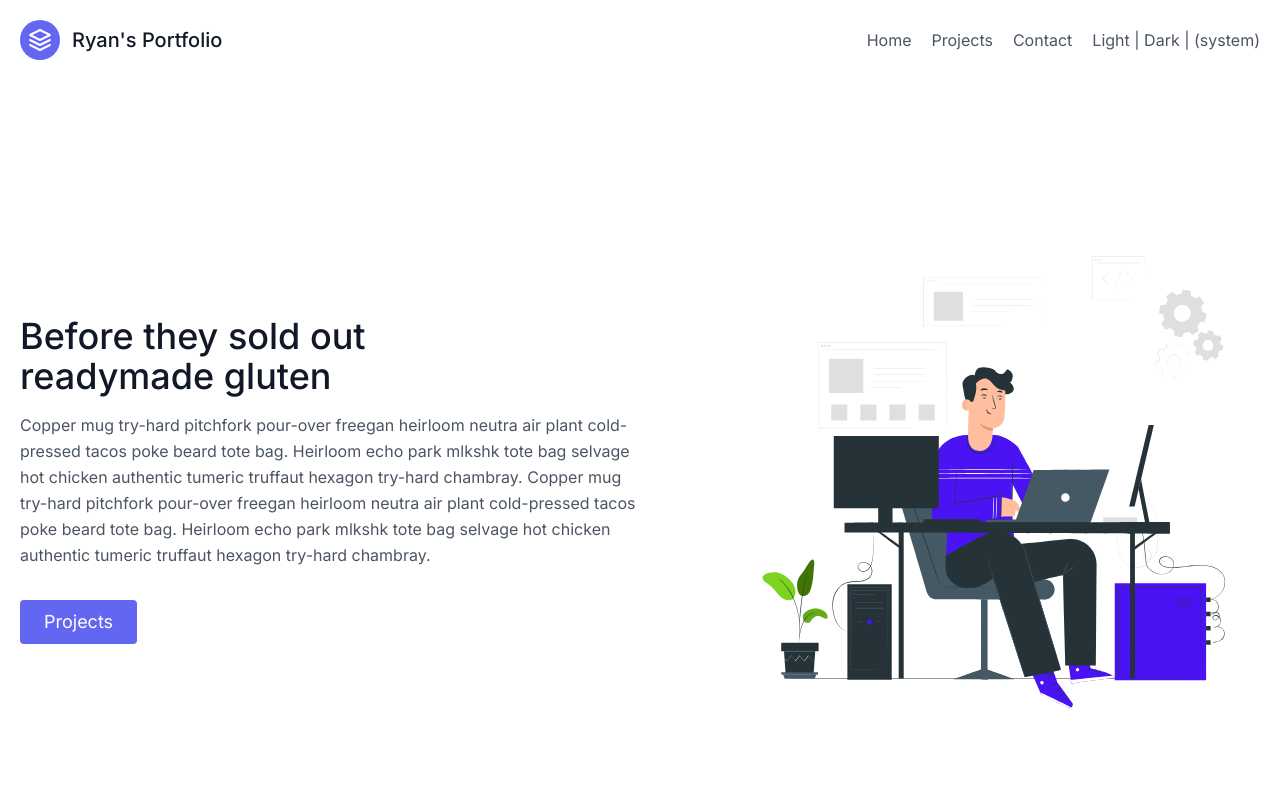
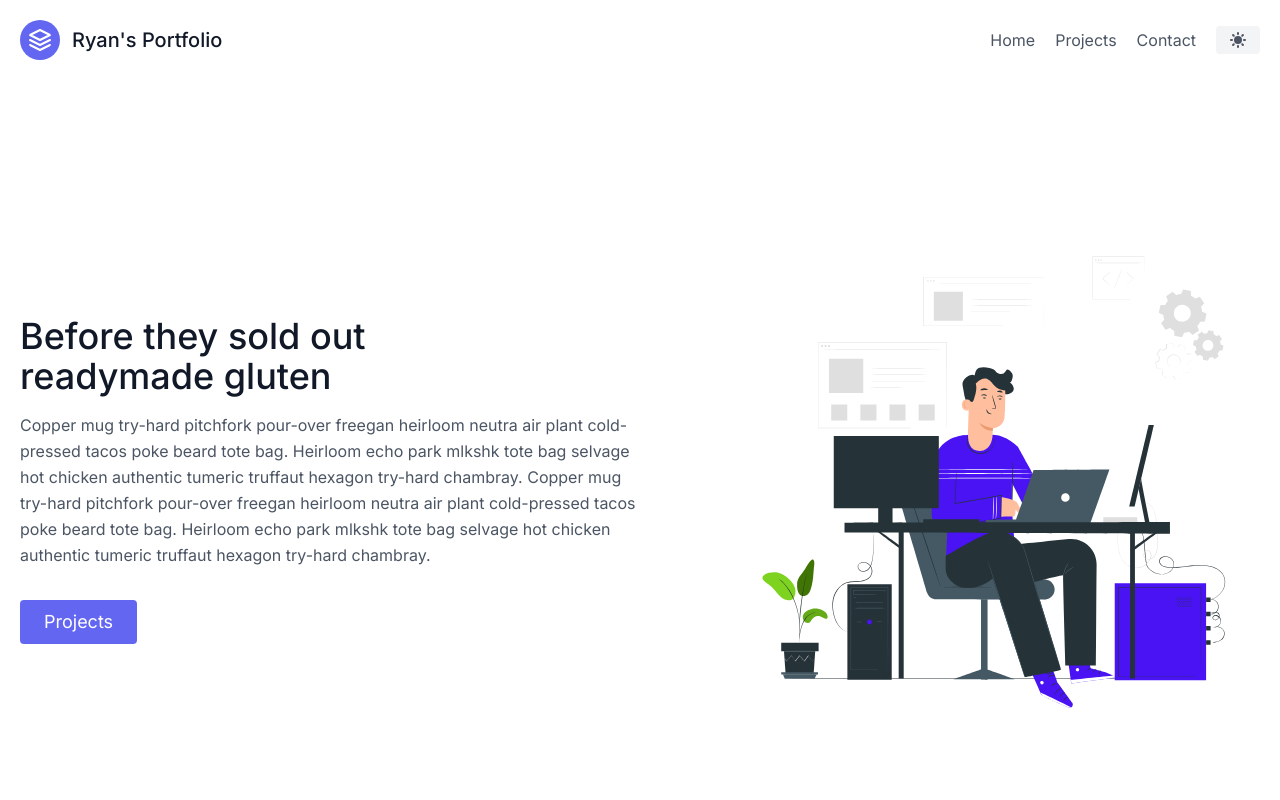
Before and after one commit to Ryan-Nam/next-portfolio, a Next.js app: page / in a window 1280 px wide. Shown: the top 800 px of the page. Built offline with nearby package versions, Linux system fonts and the light colour scheme.

Commit message:
Fix darkmode button

```diff
--- a/src/app/ThemeSwitcher.js
+++ b/src/app/ThemeSwitcher.js
@@ -9,18 +9,55 @@
 
   // useEffect only runs on the client, so now we can safely show the UI
   useEffect(() => {
-    setMounted(true)
-  }, [])
+    setMounted(true);
+  }, []);
 
   if (!mounted) {
-    return null
+    return null;
   }
 
+  const buttonClasses = `
+    inline-flex items-center
+    border-0 py-1 px-3 rounded text-base mt-4 md:mt-0
+    focus:outline-none
+    bg-gray-100
+    hover:bg-gray-50
+    hover:text-orange-500
+    ${theme === 'dark' ? 'bg-slate-600 text-slate-400 hover:bg-slate-700 hover:text-yellow-300':''}
+  `;
+
   return (
-    <span>
-        <span onClick={()=>setTheme('light')}>Light</span> | {" "}
-        <span onClick={()=> setTheme('dark')}>Dark</span> | ({theme})
-      </span>
+    <button
+      className={buttonClasses}
+      type="button"
+      onClick={() => setTheme(theme === "dark" ? "light" : "dark")}
+    >
+      {theme === "dark" ? (
+        // Dark Mode
+        <svg
+          xmlns="http://www.w3.org/2000/svg"
+          className="h-5 w-5"
+          viewBox="0 0 20 20"
+          fill="currentColor"
+        >
+          <path d="M17.293 13.293A8 8 0 016.707 2.707a8.001 8.001 0 1010.586 10.586z" />
+        </svg>
+      ) : (
+        // Light Mode
+        <svg
+          xmlns="http://www.w3.org/2000/svg"
+          className="h-5 w-5"
+          viewBox="0 0 20 20"
+          fill="currentColor"
+        >
+          <path
+            fillRule="evenodd"
+            d="M10 2a1 1 0 011 1v1a1 1 0 11-2 0V3a1 1 0 011-1zm4 8a4 4 0 11-8 0 4 4 0 018 0zm-.464 4.95l.707.707a1 1 0 001.414-1.414l-.707-.707a1 1 0 00-1.414 1.414zm2.12-10.607a1 1 0 010 1.414l-.706.707a1 1 0 11-1.414-1.414l.707-.707a1 1 0 011.414 0zM17 11a1 1 0 100-2h-1a1 1 0 100 2h1zm-7 4a1 1 0 011 1v1a1 1 0 11-2 0v-1a1 1 0 011-1zM5.05 6.464A1 1 0 106.465 5.05l-.708-.707a1 1 0 00-1.414 1.414l.707.707zm1.414 8.486l-.707.707a1 1 0 01-1.414-1.414l.707-.707a1 1 0 011.414 1.414zM4 11a1 1 0 100-2H3a1 1 0 000 2h1z"
+            clipRule="evenodd"
+          />
+        </svg>
+      )}
+    </button>
   );
 };
 
--- a/src/app/layout.js
+++ b/src/app/layout.js
@@ -2,9 +2,9 @@
 import "./globals.css";
 import { Inter } from "next/font/google";
 import Header from "@/components/Header";
-import { Providers } from "@/app/providers";
-import DarkModeToggleButton from "@/components/darkmode-toggle-btn";
-import ThemeSwitch from "./ThemeSwitcher";
+// import { Providers } from "@/app/providers";
+// import DarkModeToggleButton from "@/components/darkmode-toggle-btn";
+// import ThemeSwitch from "./ThemeSwitcher";
 
 const inter = Inter({ subsets: ["latin"] });
 
--- a/src/app/providers.js
+++ b/src/app/providers.js
@@ -4,7 +4,6 @@
 
 export function Providers({ children }) {
   const [mounted, setMounted] = useState(false);
-
 
   // useEffect only runs on the client, so now we can safely show the UI
   useEffect(() => {
@@ -15,6 +14,5 @@
     return <>{children}</>
   }
 
-
   return <ThemeProvider>{children}</ThemeProvider>
 }
```
